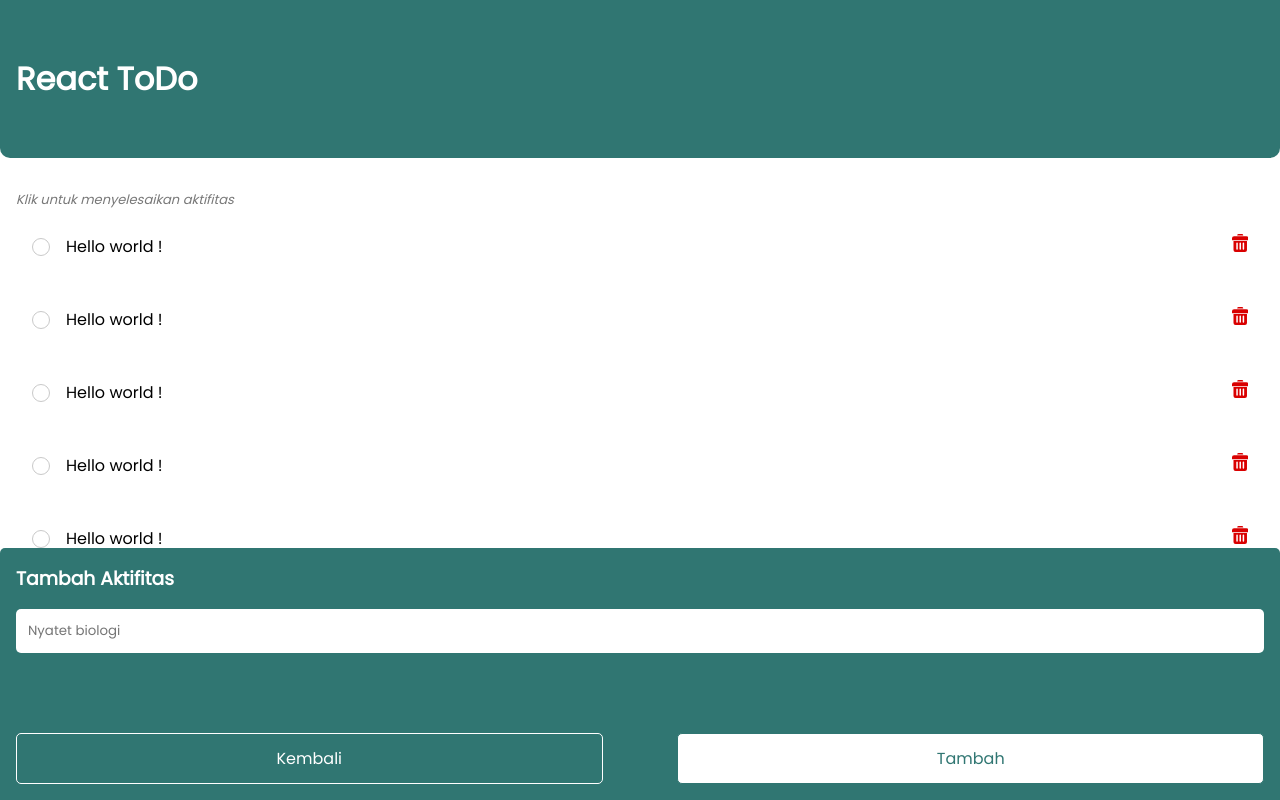
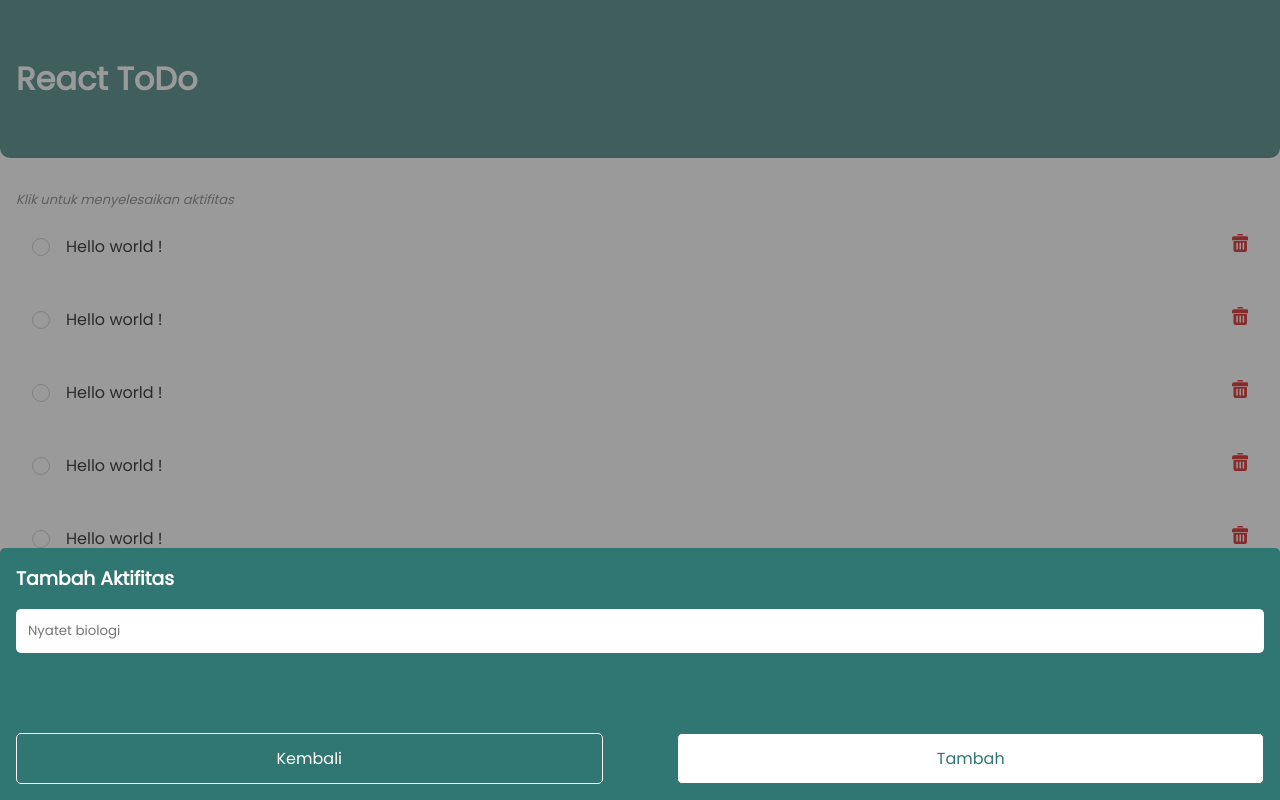
Before and after one commit to alfianandinugraha/react-todo, a React (Create React App) app: page / in a window 1280 px wide. Both pictures are taken after a click on the button "Tambah Aktifitas". Built offline with nearby package versions, Linux system fonts and the light colour scheme.

Commit message:
add: create-backdrop

```diff
--- a/src/Components/FormAddTodo.tsx
+++ b/src/Components/FormAddTodo.tsx
@@ -12,10 +12,11 @@ export default class FormAddTodo extends Component<Props, State> {
 
   render() {
     return (
+      <div>
         <div className="add-todo">
           <div className="container">
             <h3>Tambah Aktifitas</h3>
-          <input type="text" placeholder="Nyatet biologi"/>
+            <input type="text" placeholder="Nyatet biologi" />
             <div className="add-todo__button-group">
               <button
                 className="button button--primary"
@@ -24,6 +25,8 @@ export default class FormAddTodo extends Component<Props, State> {
             </div>
           </div>
         </div>
+        <div className="backdrop"></div>
+      </div>
     )
   }
 }
--- a/src/Style.scss
+++ b/src/Style.scss
@@ -137,3 +137,24 @@ header#Header {
     }
   }
 }
+
+@keyframes show-backdrop {
+  from {
+    opacity: 0;
+  }
+
+  to {
+    opacity: .56;
+  }
+}
+
+.backdrop {
+  background-color: #4b4b4b;
+  height: 100vh;
+  width: 100vw;
+  position: absolute;
+  top: 0;
+  bottom: 0;
+
+  animation: show-backdrop .5s forwards;
+}
```
Lines whose indentation alone changed are shown as unchanged.
